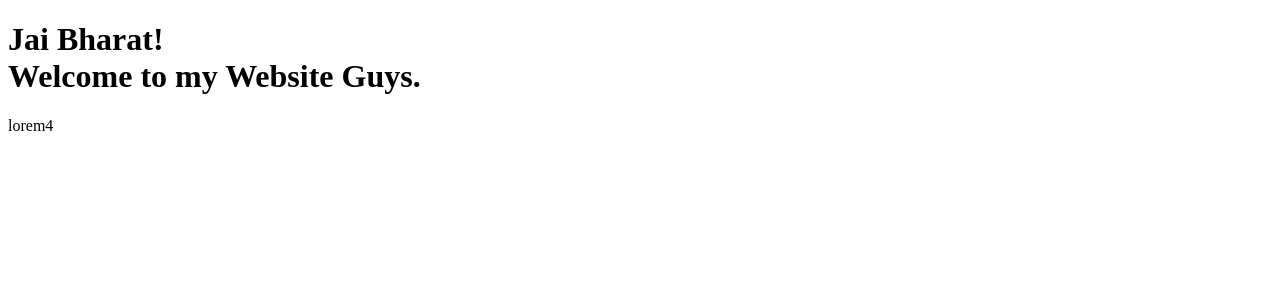
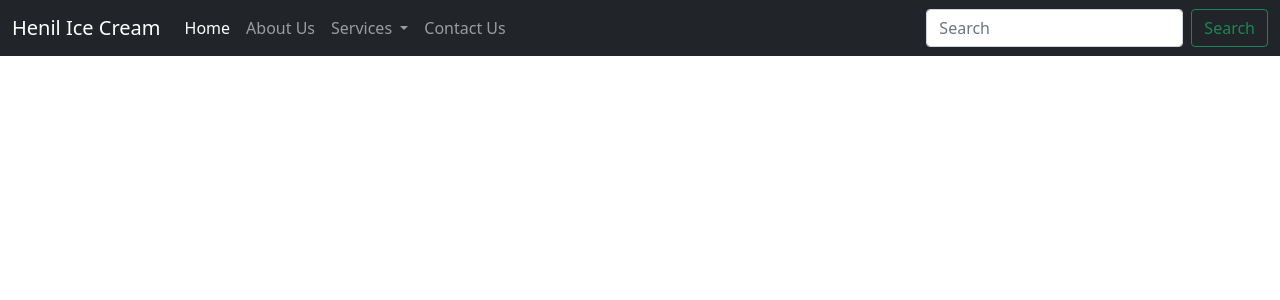
Before and after one commit to arsalan-aslam-coder/Hello-Code-with-Herry, a Django app: page / in a window 1280 px wide. Shown: the top 300 px of the page. Run offline with Django 3.2, Linux system fonts and the light colour scheme.

Commit message:
Design Home Page using index.html templates using bootstrap

```diff
--- a/Home/views.py
+++ b/Home/views.py
@@ -3,7 +3,11 @@ from django.shortcuts import render,HttpResponse
 # Create your views here.
 def index(request):
     #return HttpResponse("This is Home Page")
-    return render(request, "index.html")
+    context={
+        'var1': "Henil",
+        'var2': "Rahul"
+    }
+    return render(request, "index.html",context)
 
 def about(request):
     return HttpResponse("This is About Page")
--- a/templates/index.html
+++ b/templates/index.html
@@ -1,11 +1,62 @@
-<!DOCTYPE html>
+<!doctype html>
 <html lang="en">
-<head>
-    <meta charset="UTF-8">
-    <title>This is test page</title>
-</head>
-<body>
-        <h1>Jai Bharat! <br/> Welcome to my Website Guys.</h1>
-        <p>lorem4</p>
-</body>
+  <head>
+    <!-- Required meta tags -->
+    <meta charset="utf-8">
+    <meta name="viewport" content="width=device-width, initial-scale=1">
+
+    <!-- Bootstrap CSS -->
+    <link href="https://cdn.jsdelivr.net/npm/bootstrap@5.0.1/dist/css/bootstrap.min.css" rel="stylesheet" integrity="sha384-+0n0xVW2eSR5OomGNYDnhzAbDsOXxcvSN1TPprVMTNDbiYZCxYbOOl7+AMvyTG2x" crossorigin="anonymous">
+
+    <title>Henil Ice Cream</title>
+  </head>
+  <body>
+            <nav class="navbar navbar-expand-lg navbar-dark bg-dark">
+  <div class="container-fluid">
+    <a class="navbar-brand" href="#">Henil Ice Cream</a>
+    <button class="navbar-toggler" type="button" data-bs-toggle="collapse" data-bs-target="#navbarSupportedContent" aria-controls="navbarSupportedContent" aria-expanded="false" aria-label="Toggle navigation">
+      <span class="navbar-toggler-icon"></span>
+    </button>
+    <div class="collapse navbar-collapse" id="navbarSupportedContent">
+      <ul class="navbar-nav me-auto mb-2 mb-lg-0">
+        <li class="nav-item">
+          <a class="nav-link active" aria-current="page" href="/">Home</a>
+        </li>
+        <li class="nav-item">
+          <a class="nav-link" href="/about">About Us</a>
+        </li>
+        <li class="nav-item dropdown">
+          <a class="nav-link dropdown-toggle" href="/services" id="navbarDropdown" role="button" data-bs-toggle="dropdown" aria-expanded="false">
+            Services
+          </a>
+          <ul class="dropdown-menu" aria-labelledby="navbarDropdown">
+            <li><a class="dropdown-item" href="#">Vanila</a></li>
+            <li><a class="dropdown-item" href="#">Softy</a></li>
+            <li><hr class="dropdown-divider"></li>
+            <li><a class="dropdown-item" href="#">Family Pack</a></li>
+          </ul>
+        </li>
+        <li class="nav-item">
+          <a class="nav-link" href="/contact">Contact Us</a>
+        </li>
+      </ul>
+      <form class="d-flex">
+        <input class="form-control me-2" type="search" placeholder="Search" aria-label="Search">
+        <button class="btn btn-outline-success" type="submit">Search</button>
+      </form>
+    </div>
+  </div>
+</nav>
+
+    <!-- Optional JavaScript; choose one of the two! -->
+
+    <!-- Option 1: Bootstrap Bundle with Popper -->
+    <script src="https://cdn.jsdelivr.net/npm/bootstrap@5.0.1/dist/js/bootstrap.bundle.min.js" integrity="sha384-gtEjrD/SeCtmISkJkNUaaKMoLD0//ElJ19smozuHV6z3Iehds+3Ulb9Bn9Plx0x4" crossorigin="anonymous"></script>
+
+    <!-- Option 2: Separate Popper and Bootstrap JS -->
+    <!--
+    <script src="https://cdn.jsdelivr.net/npm/@popperjs/core@2.9.2/dist/umd/popper.min.js" integrity="sha384-IQsoLXl5PILFhosVNubq5LC7Qb9DXgDA9i+tQ8Zj3iwWAwPtgFTxbJ8NT4GN1R8p" crossorigin="anonymous"></script>
+    <script src="https://cdn.jsdelivr.net/npm/bootstrap@5.0.1/dist/js/bootstrap.min.js" integrity="sha384-Atwg2Pkwv9vp0ygtn1JAojH0nYbwNJLPhwyoVbhoPwBhjQPR5VtM2+xf0Uwh9KtT" crossorigin="anonymous"></script>
+    -->
+  </body>
 </html>
```
